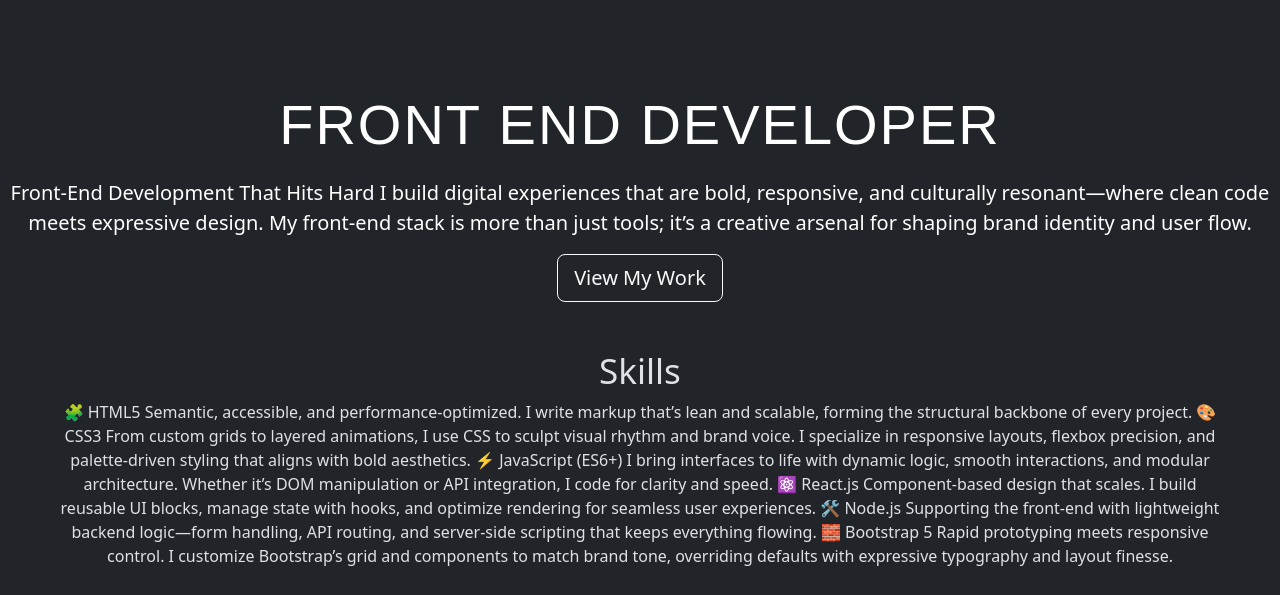
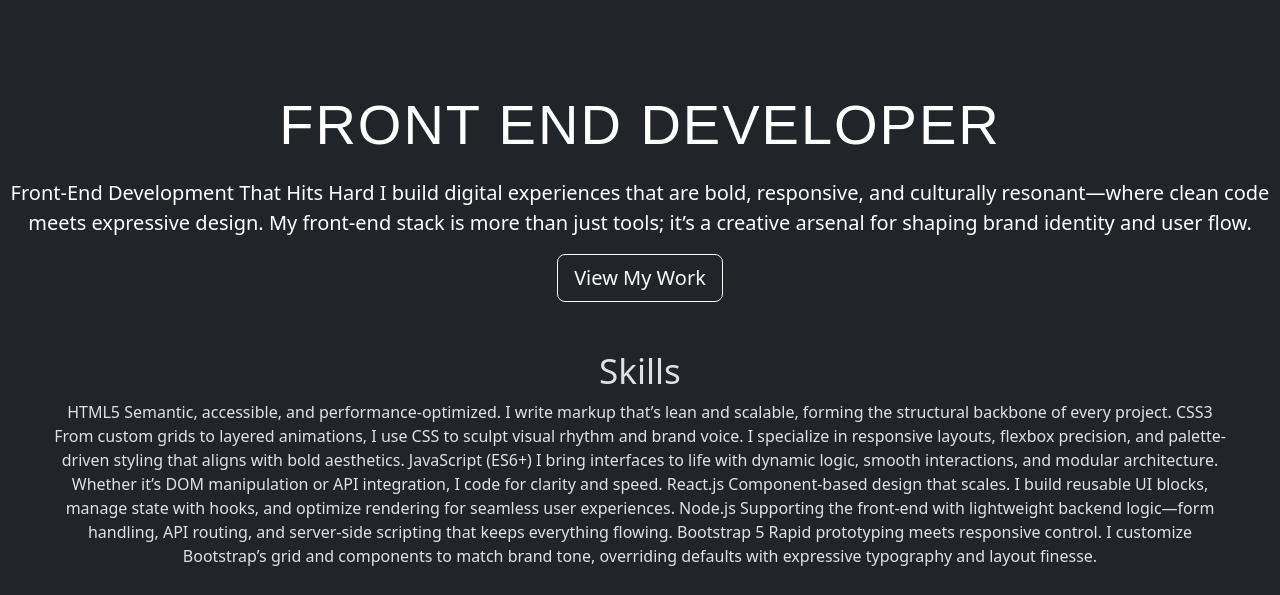
Before and after one commit to KensCoding/myportfolio, a plain HTML site: page index.html in a window 1280 px wide. Shown: the part 74-669 px from the top of the page. Drawn offline with nearby package versions, Linux system fonts and the light colour scheme.

Commit message:
Update index.html

```diff
--- a/index.html
+++ b/index.html
@@ -24,22 +24,22 @@ I build digital experiences that are bold, responsive, and culturally resonant
     <section id="skills" class="skills-section">
       <h2>Skills</h2>
       <div class="text">
-        🧩 HTML5
+         HTML5
 Semantic, accessible, and performance-optimized. I write markup that’s lean and scalable, forming the structural backbone of every project.
 
-🎨 CSS3
+ CSS3
 From custom grids to layered animations, I use CSS to sculpt visual rhythm and brand voice. I specialize in responsive layouts, flexbox precision, and palette-driven styling that aligns with bold aesthetics.
 
-⚡ JavaScript (ES6+)
+ JavaScript (ES6+)
 I bring interfaces to life with dynamic logic, smooth interactions, and modular architecture. Whether it’s DOM manipulation or API integration, I code for clarity and speed.
 
-⚛️ React.js
+ React.js
 Component-based design that scales. I build reusable UI blocks, manage state with hooks, and optimize rendering for seamless user experiences.
 
-🛠️ Node.js
+ Node.js
 Supporting the front-end with lightweight backend logic—form handling, API routing, and server-side scripting that keeps everything flowing.
 
-🧱 Bootstrap 5
+ Bootstrap 5
 Rapid prototyping meets responsive control. I customize Bootstrap’s grid and components to match brand tone, overriding defaults with expressive typography and layout finesse.
       </div>
 
```
